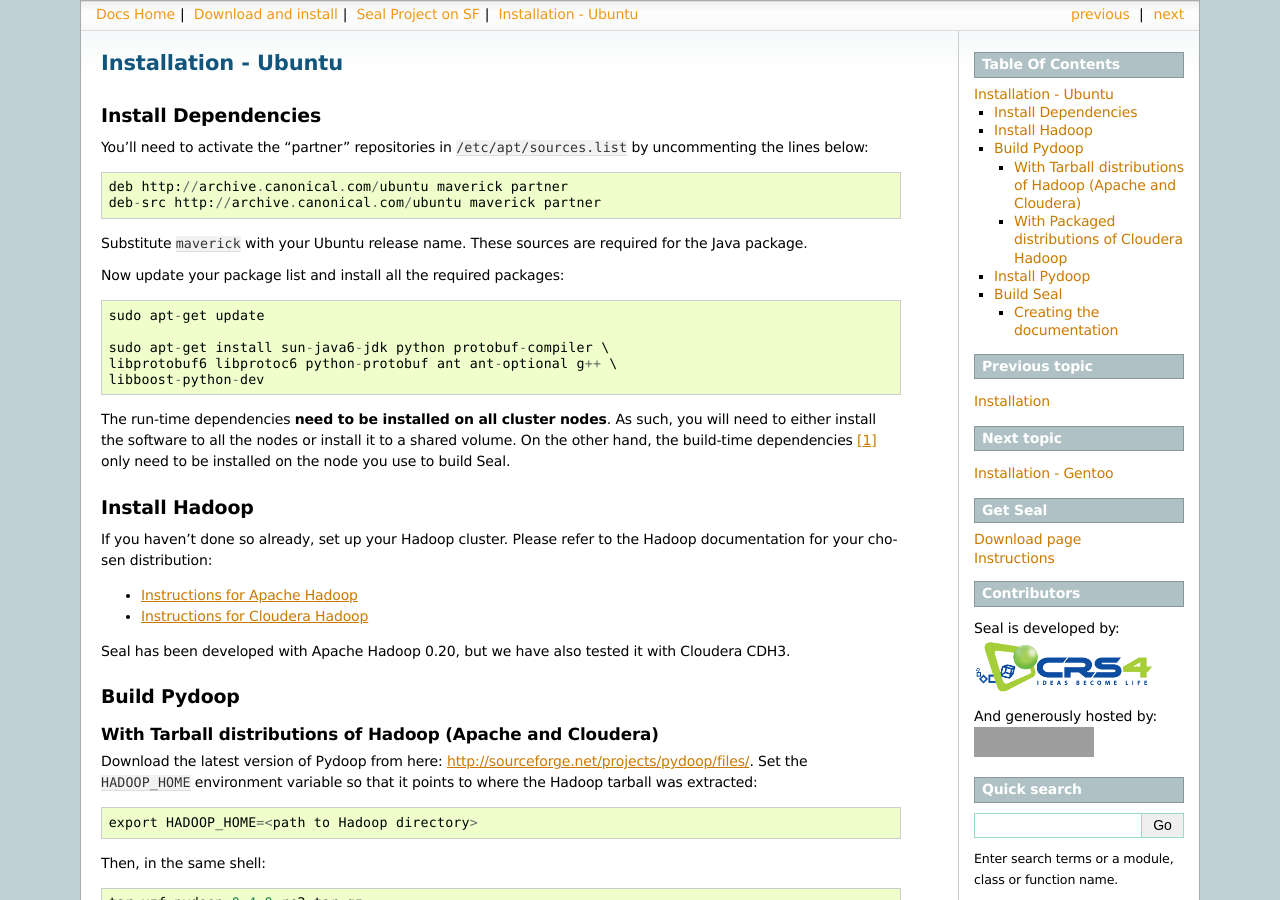
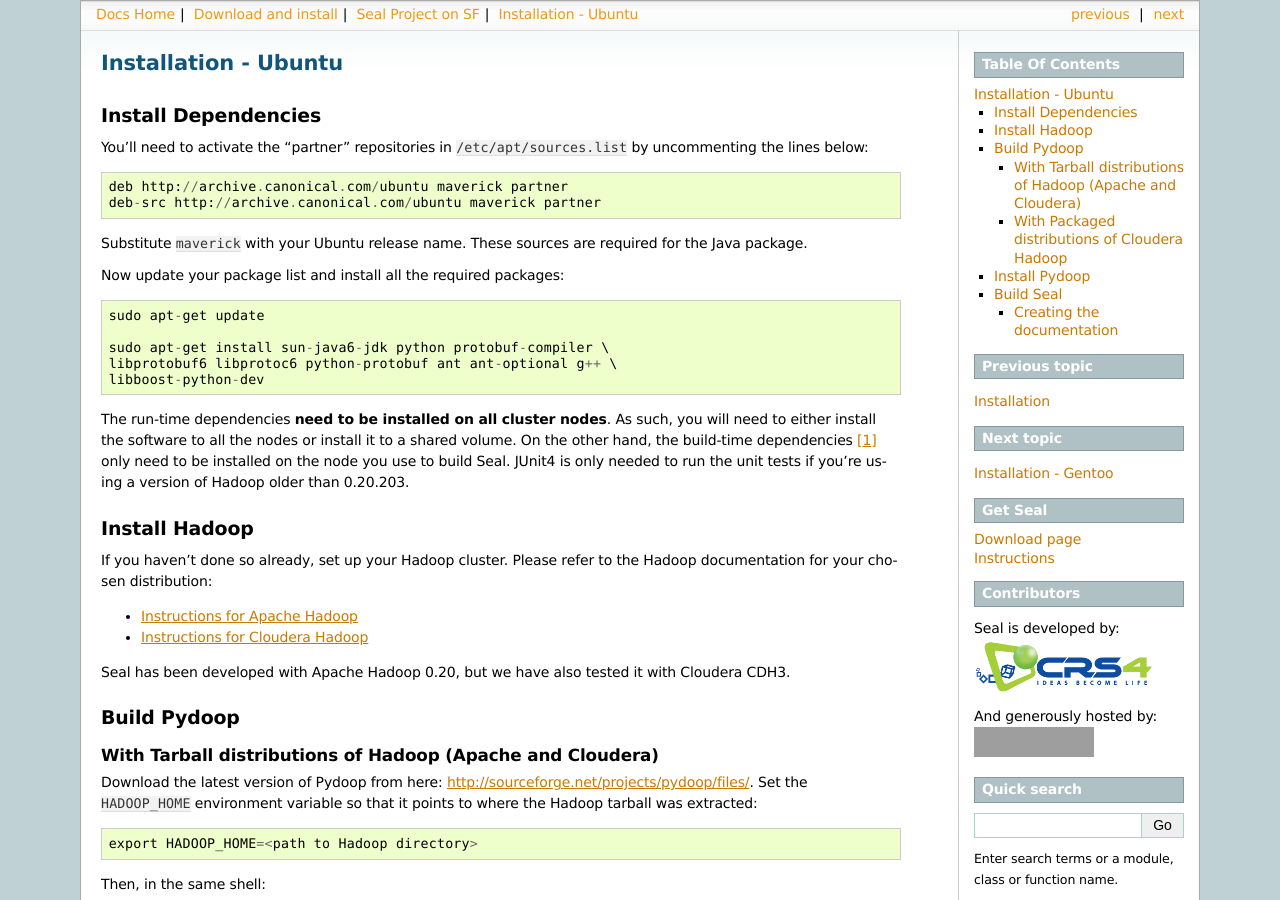
Before and after one commit to crs4/seal, a Sphinx documentation site: the page built from docs/installation_ubuntu.rst, in a window 1280 px wide and 900 px high. Built offline with Sphinx 7.4.7, drawn with Linux system fonts in a browser that asks for light colours; grey boxes are pictures that could not be loaded.

Commit message:
Say that Junit4 only needs to be installed if the Hadoop version < 0.20.203

```diff
--- a/docs/installation_sl.rst
+++ b/docs/installation_sl.rst
@@ -25,6 +25,7 @@ Installing Dependencies
   protobuf-python \
   python \
   python-devel \
+  junit4 # only for hadoop < 0.20.203 \
   # pydoop dependencies \
   boost-python-devel \
   gcc-c++ \
--- a/docs/installation_ubuntu.rst
+++ b/docs/installation_ubuntu.rst
@@ -29,7 +29,9 @@ Now update your package list and install all the required packages::
 The run-time dependencies **need to be installed on all cluster nodes**.  As
 such, you will need to either install the software to all the nodes or install
 it to a shared volume.  On the other hand, the build-time dependencies [#build-time-deps]_
-only need to be installed on the node you use to build Seal.
+only need to be installed on the node you use to build Seal.  JUnit4 is only
+needed to run the unit tests if you're using a version of Hadoop older than
+0.20.203.
 
 
 
```
Also changed, not shown: other parts of docs/installation_ubuntu.rst (+0 -1 lines).
